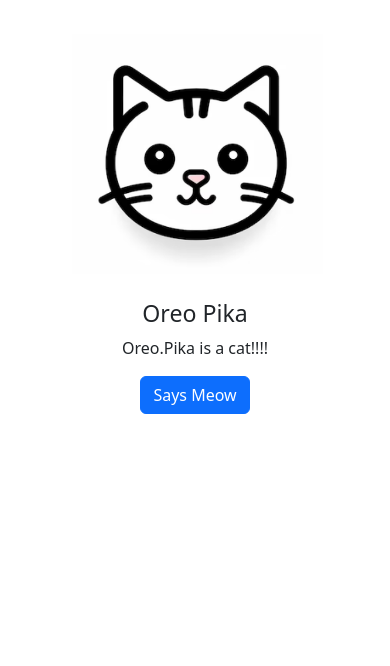
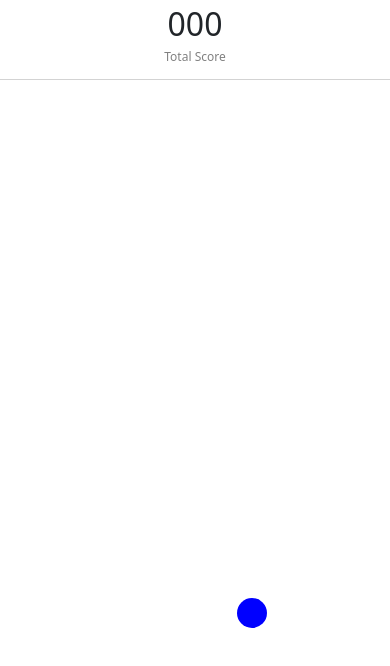
Before and after one commit to vincentkua/oreopika, a React (Vite) app: page /catchgame in a window 390 px wide. Shown: the top 666 px of the page. Built offline with nearby package versions, Linux system fonts and the light colour scheme.

Commit message:
feat: added moving game

```diff
--- a/package.json
+++ b/package.json
@@ -15,7 +15,8 @@
     "oreopika": "file:",
     "react": "^18.3.1",
     "react-bootstrap": "^2.10.4",
-    "react-dom": "^18.3.1"
+    "react-dom": "^18.3.1",
+    "react-router-dom": "^6.26.1"
   },
   "devDependencies": {
     "@eslint/js": "^9.9.0",
--- a/src/Providers.tsx
+++ b/src/Providers.tsx
@@ -1,9 +1,18 @@
+import { BrowserRouter, Route, Routes } from "react-router-dom";
 import Home from "./pages/Home";
+import CatchGame from "./pages/CatchGame";
+import SoundGame from "./pages/SoundGame";
 
 const Providers = () => {
   return (
     <>
-      <Home />
+      <BrowserRouter>
+        <Routes>
+          <Route path="/" element={<Home />} />
+          <Route path="/catchgame" element={<CatchGame />} />
+          <Route path="/soundgame" element={<SoundGame />} />
+        </Routes>
+      </BrowserRouter>
     </>
   );
 };
--- /dev/null
+++ b/src/pages/CatchGame.tsx
@@ -0,0 +1,108 @@
+import React, { useEffect, useState } from "react";
+import { useNavigate } from "react-router-dom";
+
+const CatchGame = () => {
+  const navigate = useNavigate();
+  const [position, setPosition] = useState({ top: 0, left: 0 });
+  const [score, setScore] = useState(0);
+  const [visible, setVisible] = useState(true);
+  const [dotColor, setDotColor] = useState("blue");
+  const [exitclick, setExitclick] = useState(0);
+
+  const generateRandomColor = () => {
+    const letters = '0123456789ABCDEF';
+    let color = '#';
+    for (let i = 0; i < 6; i++) {
+      color += letters[Math.floor(Math.random() * 16)];
+    }
+    return color;
+  };
+
+  useEffect(() => {
+    const moveDot = () => {
+      const maxX = window.innerWidth - 30; // Width of the dot (30px)
+      const maxY = window.innerHeight - 130; // Height minus the header height and margin
+
+      const newLeft = Math.floor(Math.random() * maxX);
+      const newTop = Math.floor(Math.random() * maxY);
+
+      setPosition({ top: newTop, left: newLeft });
+      setVisible(true);
+    };
+
+    if (visible) {
+      const interval = setInterval(moveDot, 500); // Moves every second
+      return () => clearInterval(interval);
+    }
+  }, [visible]);
+
+  useEffect(() => {
+    if (exitclick === 5) {
+      navigate("/");
+    }
+  }, [exitclick, navigate]);
+
+  const handleClick = () => {
+    setScore(score + 1);
+    setVisible(false); // Start fading out the dot
+    setTimeout(() => {
+      setVisible(true); // Show the new dot after 3 seconds
+    }, 3000);
+    setDotColor(generateRandomColor()); // Set a new random color
+  };
+
+  return (
+    <>
+      <div style={{ display: "flex", flexDirection: "column", height: "100vh" }}>
+        <div
+          style={{
+            textAlign: "center",
+            height: "80px",
+            backgroundColor: "white",
+            borderBottom: "1px solid lightgray",
+          }}
+        >
+          <p
+            style={{ margin: "0", fontSize: "32px", cursor: "pointer" }}
+            onClick={() => setExitclick(exitclick + 1)}
+          >
+            {score.toString().padStart(3, "0")}
+          </p>
+          <p style={{ margin: "0", fontSize: "12px", color: "gray" }}>
+            {exitclick > 0
+              ? `Click 5 times on score to exit (${exitclick})`
+              : "Total Score"}
+          </p>
+        </div>
+        <div
+          style={{
+            backgroundColor: "white",
+            flexGrow: 1,
+            position: "relative",
+          }}
+          onClick={() => setExitclick(0)}
+        >
+          {visible && (
+            <div
+              onClick={handleClick}
+              style={{
+                width: "30px",
+                height: "30px",
+                backgroundColor: dotColor, // Use the random color
+                borderRadius: "50%",
+                position: "absolute",
+                top: `${position.top}px`,
+                left: `${position.left}px`,
+                transition: "top 1s, left s, opacity 0.5s",
+                cursor: "pointer",
+                opacity: visible ? 1 : 0, // Fade out effect
+              }}
+            />
+          )}
+        </div>
+      </div>
+    </>
+  );
+};
+
+export default CatchGame;
--- a/src/pages/Home.tsx
+++ b/src/pages/Home.tsx
@@ -1,7 +1,10 @@
-import { Button } from "react-bootstrap";
+import { useNavigate } from "react-router-dom";
 import logo512 from "/512.png";
+import Card from "react-bootstrap/Card";
 
 const Home = () => {
+  const navigate = useNavigate();
+
   return (
     <>
       <img
@@ -13,10 +16,39 @@ const Home = () => {
           marginRight: "auto",
         }}
       />
-      <div style={{textAlign:"center"}}>
-        <h3>Oreo Pika</h3>
-        <p>Oreo.Pika is a cat!!!!</p>
-        <Button>Says Meow</Button>
+      <div style={{ textAlign: "center" }}>
+        <h4>Oreo Pika</h4>
+        <p>What do you want to play?</p>
+        <br />
+        <Card
+          style={{
+            maxWidth: "300px",
+            display: "block",
+            marginLeft: "auto",
+            marginRight: "auto",
+            backgroundColor: "#1735e0",
+            color: "white",
+            cursor: "pointer",
+            marginBottom: "8px",
+          }}
+          onClick={() => navigate("/catchgame")}
+        >
+          <Card.Body>Catch Game</Card.Body>
+        </Card>
+        <Card
+          style={{
+            maxWidth: "300px",
+            display: "block",
+            marginLeft: "auto",
+            marginRight: "auto",
+            backgroundColor: "#711cc0",
+            color: "white",
+            cursor: "pointer",
+          }}
+          onClick={() => navigate("/soundgame")}
+        >
+          <Card.Body>Sound Game</Card.Body>
+        </Card>
       </div>
     </>
   );
--- /dev/null
+++ b/src/pages/SoundGame.tsx
@@ -0,0 +1,9 @@
+const SoundGame = () => {
+  return (
+    <>
+      <h3>Sound Game</h3>
+    </>
+  );
+};
+
+export default SoundGame;
```
Also changed, not shown: 1 other file (tests, documents, lock files or other folders).
